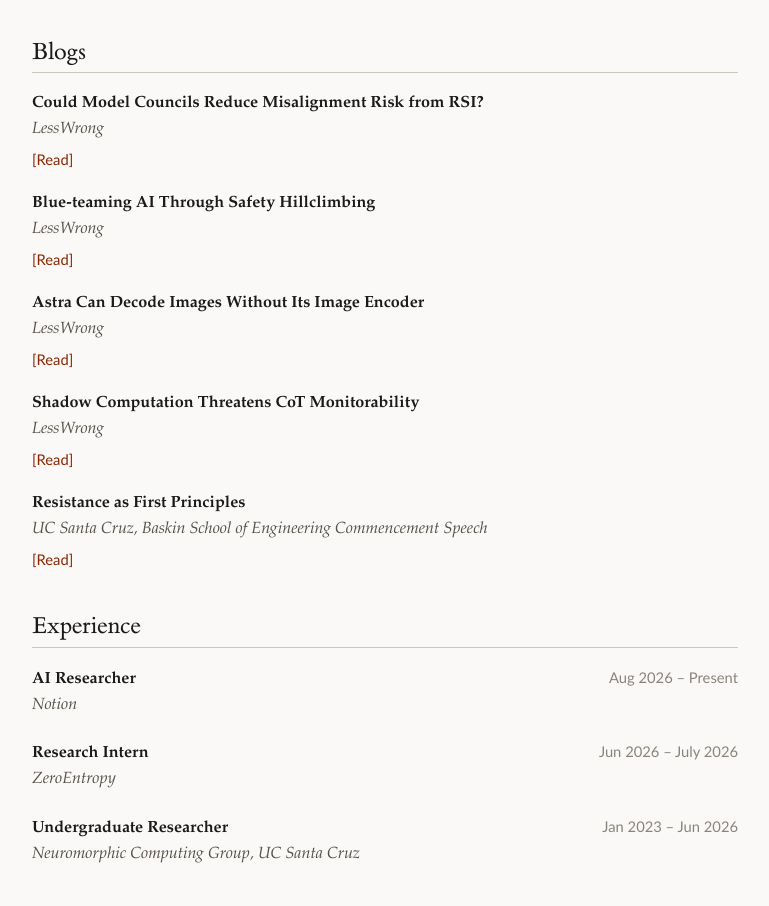
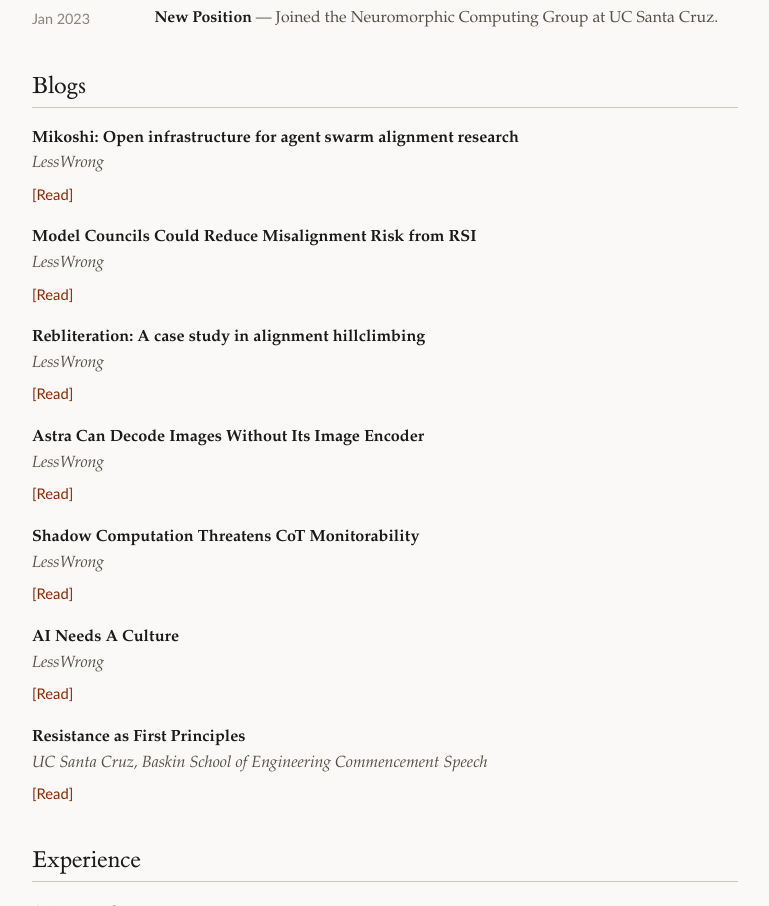
Before and after one commit to skyegunasekaran/SkyeGunasekaran.github.io, a plain HTML site: page index.html in a window 1280 px wide. Shown: the part 1432-2338 px from the top of the page, without its empty margins (255-1024 px from the left). Drawn offline with Linux system fonts and the light colour scheme.

Commit message:
Update index.html

```diff
--- a/index.html
+++ b/index.html
@@ -334,6 +334,10 @@
   <section>
     <h2>News</h2>
     <div class="news-item">
+      <span class="news-date">Nov 2026</span>
+      <span class="news-text"><strong>Code</strong> &mdash; <a href="https://github.com/skyegunasekaran/mikoshi">Mikoshi: Open infrastructure for agent swarm alignment research</a> </span>
+    </div>
+    <div class="news-item">
       <span class="news-date">Oct 2026</span>
       <span class="news-text"><strong>Media</strong> &mdash; <a href="https://www.marketplace.org/story/2026/10/08/at-this-san-francisco-picnic-people-share-their-ai-anxieties">Only in San Francisco: A picnic to discuss AI risk</a> </span>
     </div>
@@ -391,17 +395,24 @@
   <section>
     <h2>Blogs</h2>
     <div class="pub">
-      <div class="pub-title">Could Model Councils Reduce Misalignment Risk from RSI?</div>
+      <div class="pub-title">Mikoshi: Open infrastructure for agent swarm alignment research</div>
       <div class="pub-venue">LessWrong</div>
       <div class="pub-links">
-        <a href="https://www.lesswrong.com/posts/zTLTtyrxSJrb29mJu/could-model-councils-reduce-misalignment-risk-from-rsi">[Read]</a>
+        <a href=https://www.lesswrong.com/posts/gsXkRoEKRnJyaFYEP/mikoshi-open-infrastructure-for-agent-swarm-alignment>[Read]</a>
       </div>
     </div>
     <div class="pub">
-      <div class="pub-title">Blue-teaming AI Through Safety Hillclimbing</div>
+      <div class="pub-title">Model Councils Could Reduce Misalignment Risk from RSI</div>
       <div class="pub-venue">LessWrong</div>
       <div class="pub-links">
-        <a href="https://www.lesswrong.com/posts/adDkJvCzeBimXXxLs/blue-teaming-ai-through-safety-hillclimbing">[Read]</a>
+        <a href="https://www.lesswrong.com/posts/zTLTtyrxSJrb29mJu/model-councils-could-reduce-misalignment-risk-from-rsi">[Read]</a>
+      </div>
+    </div>
+    <div class="pub">
+      <div class="pub-title">Rebliteration: A case study in alignment hillclimbing</div>
+      <div class="pub-venue">LessWrong</div>
+      <div class="pub-links">
+        <a href="https://www.lesswrong.com/posts/adDkJvCzeBimXXxLs/rebliteration-a-case-study-in-alignment-hillclimbing">[Read]</a>
       </div>
     </div>
     <div class="pub">
@@ -416,6 +427,13 @@
       <div class="pub-venue">LessWrong</div>
       <div class="pub-links">
         <a href="https://www.lesswrong.com/posts/5tyzgTLnNn8qB9rev/shadow-computation-threatens-cot-monitorability">[Read]</a>
+      </div>
+    </div>
+    <div class="pub">
+      <div class="pub-title">AI Needs A Culture</div>
+      <div class="pub-venue">LessWrong</div>
+      <div class="pub-links">
+        <a href="https://www.lesswrong.com/posts/3rigoDkMcKj8f9pGF/ai-needs-a-culture">[Read]</a>
       </div>
     </div>
     <div class="pub">
```
